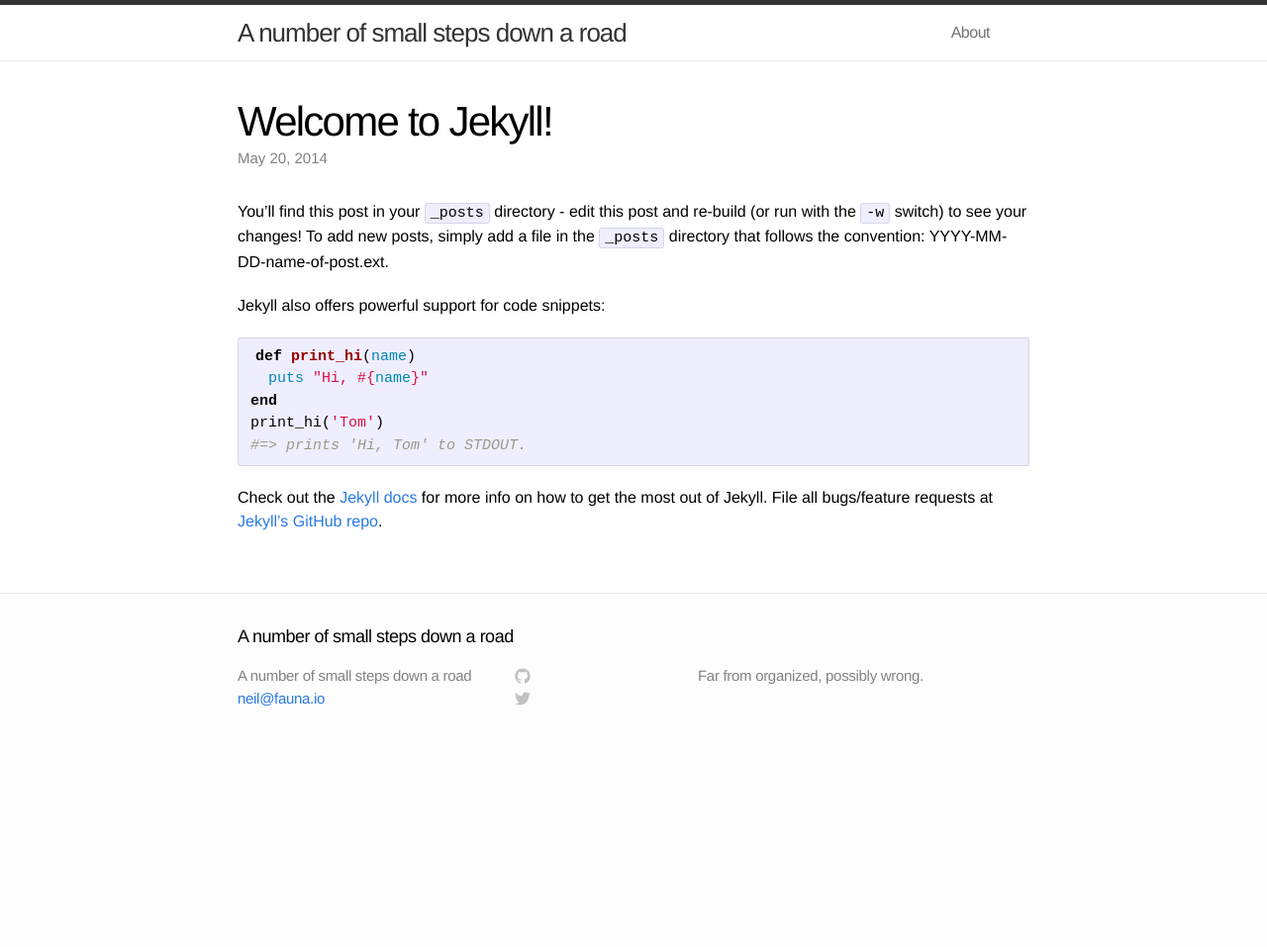
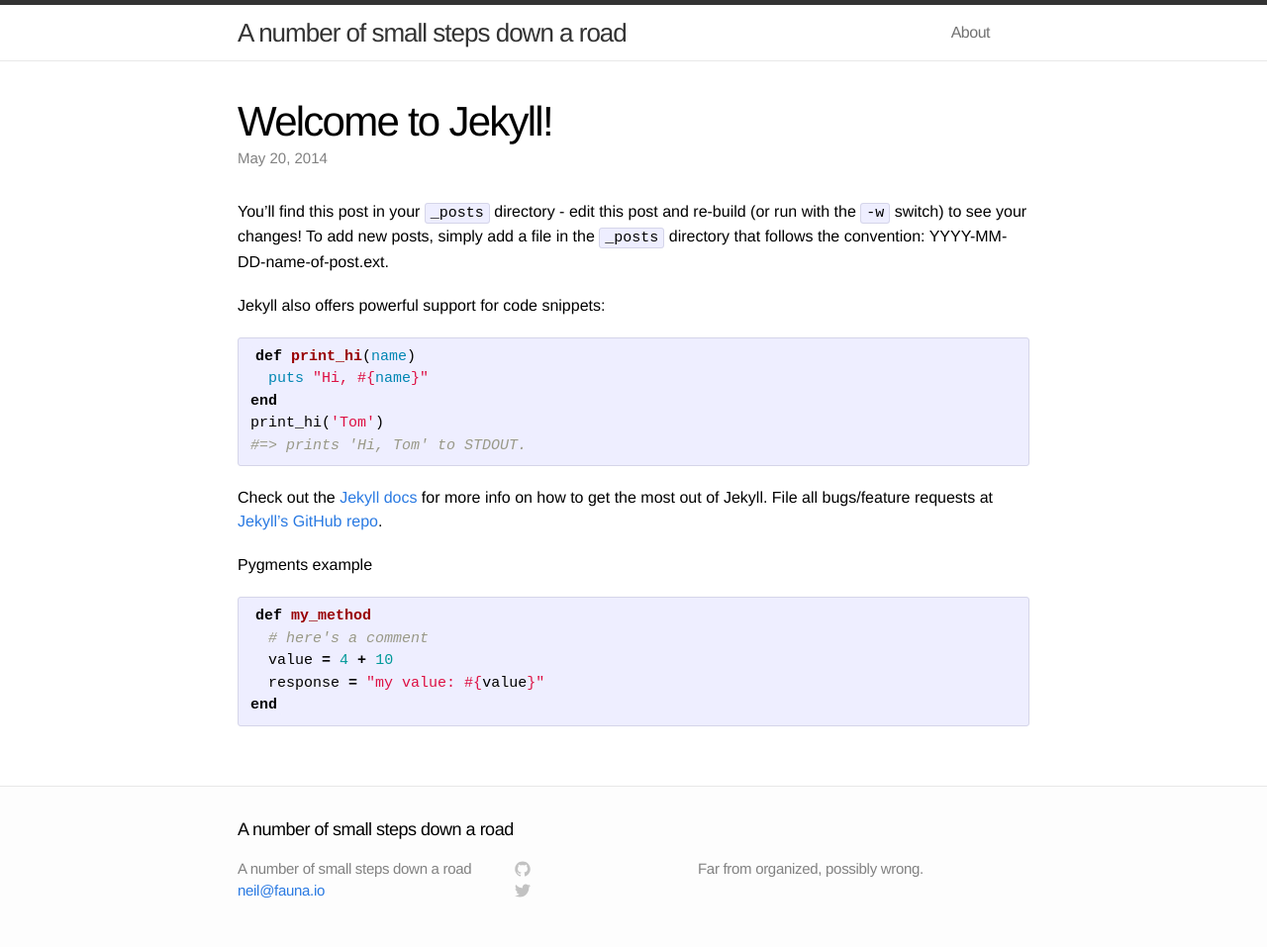
Before and after one commit to nheinrich/status, a Jekyll site: the page built from _posts/2014-05-20-welcome-to-jekyll.markdown, in a window 1280 px wide. Shown: the whole page at 99% size. Built offline with Jekyll 4.4.1, drawn with Linux system fonts in a browser that asks for light colours; before the commit the page ends 900 px from its top, so only the background shows below that.

Commit message:
bring in pygments

```diff
--- a/_config.yml
+++ b/_config.yml
@@ -2,9 +2,10 @@
 title: A number of small steps down a road
 email: neil@fauna.io
 description: "Far from organized, possibly wrong."
-baseurl: ""
+baseurl: "/project-name"
 url: "http://susan-deaux.com"
 
 # Build settings
 markdown: kramdown
 permalink: pretty
+highlighter: pygments
--- a/_posts/2014-05-20-welcome-to-jekyll.markdown
+++ b/_posts/2014-05-20-welcome-to-jekyll.markdown
@@ -22,3 +22,12 @@ Check out the [Jekyll docs][jekyll] for more info on how to get the most out of
 
 [jekyll-gh]: https://github.com/jekyll/jekyll
 [jekyll]:    http://jekyllrb.com
+
+Pygments example
+{% highlight ruby lineos %}
+def my_method
+  # here's a comment
+  value = 4 + 10
+  response = "my value: #{value}"
+end
+{% endhighlight %}
```
